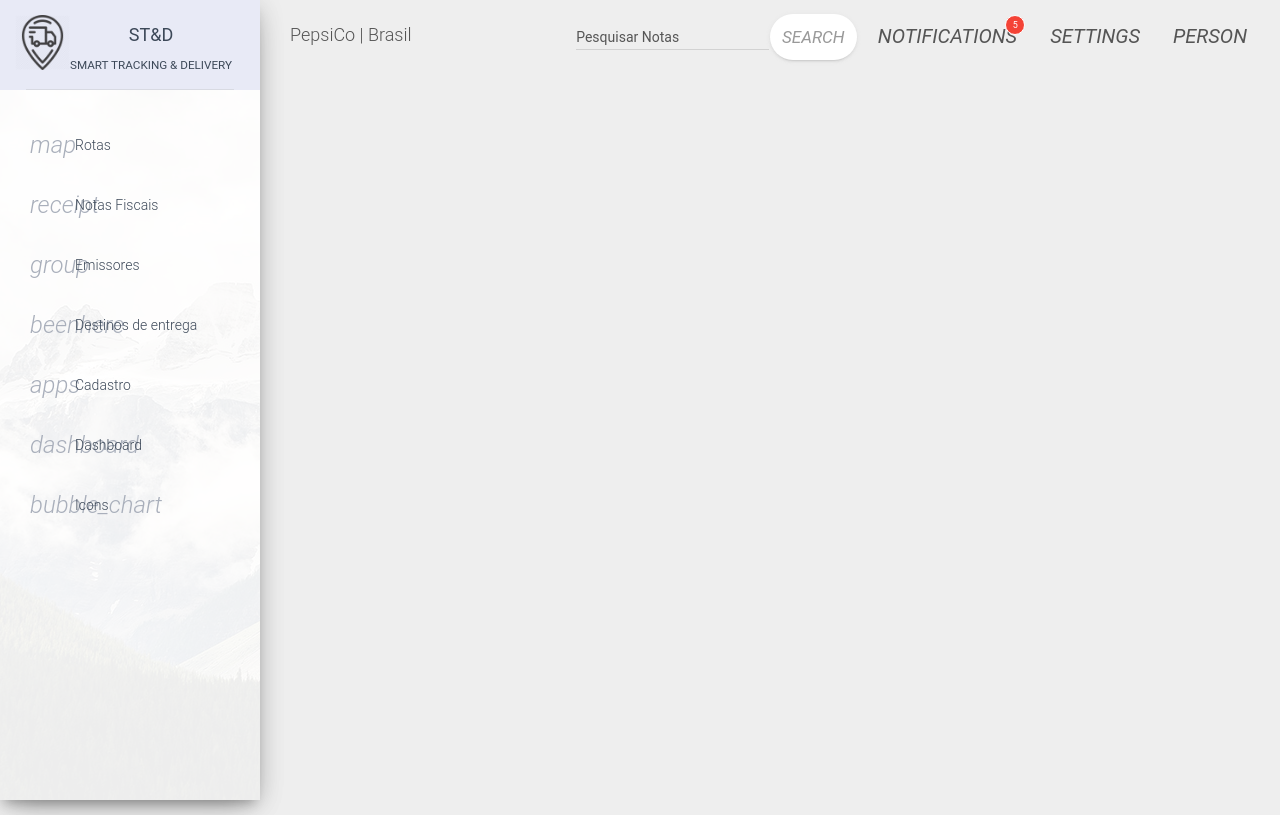
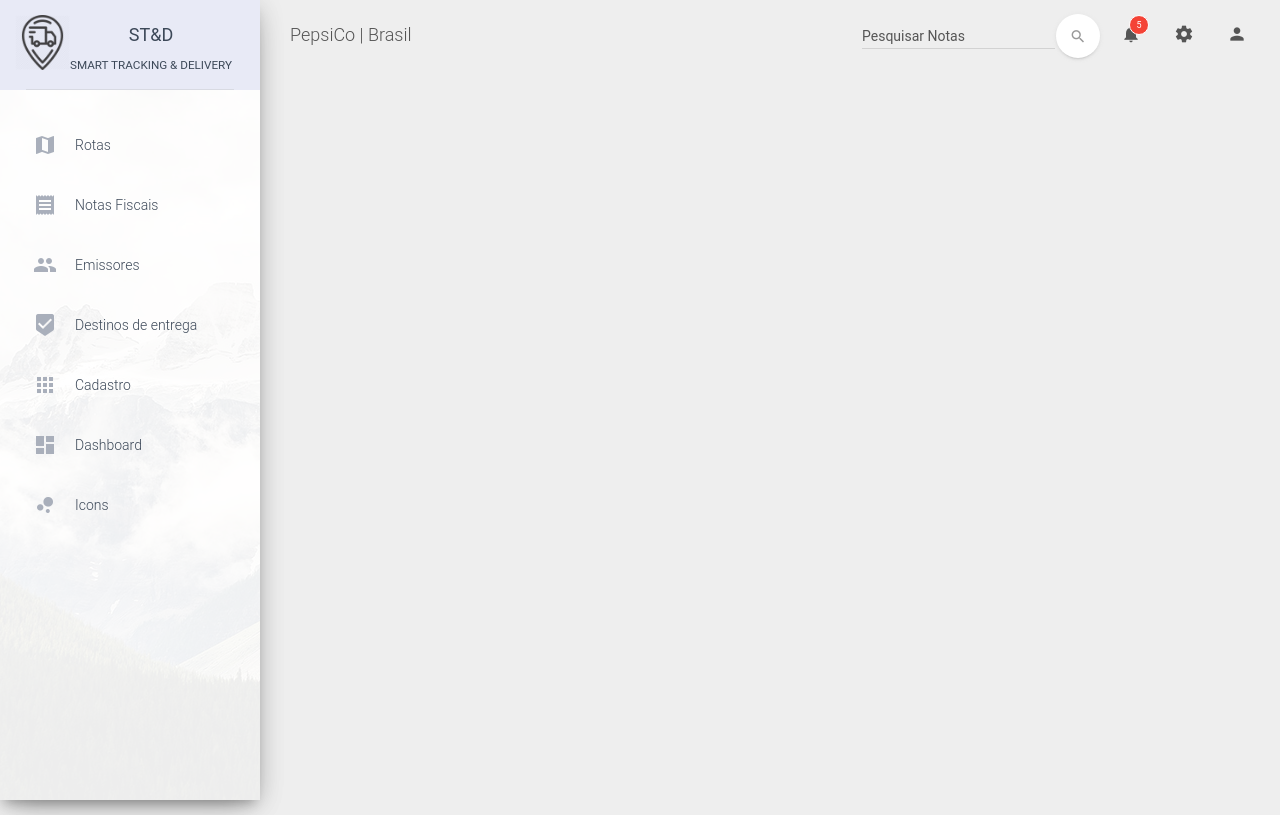
Before and after one commit to rbarcelos/StdMain, an Angular app in the folder distribuidora/: page / in a window 1280 px wide. Built offline with nearby package versions, Linux system fonts and the light colour scheme; what @agm/core, angular2-moment would draw is missing.

Commit message:
material icons

```diff
--- a/distribuidora/package.json
+++ b/distribuidora/package.json
@@ -27,6 +27,7 @@
     "bootstrap": "^3.3.7",
     "core-js": "^2.4.1",
     "font-awesome": "^4.7.0",
+    "material-design-icons-iconfont": "^3.0.3",
     "rxjs": "^5.3.1",
     "zone.js": "^0.8.10"
   },
--- a/distribuidora/src/assets/css/app.css
+++ b/distribuidora/src/assets/sass/app.scss
@@ -1,3 +1,6 @@
+$material-design-icons-font-path: "~material-design-icons-iconfont/dist/fonts/";
+@import "~material-design-icons-iconfont/dist/material-design-icons";
+
 .headerIcon {
     float: left;
     height: 55px;
```
Also changed, not shown: distribuidora/.angular-cli.json.
